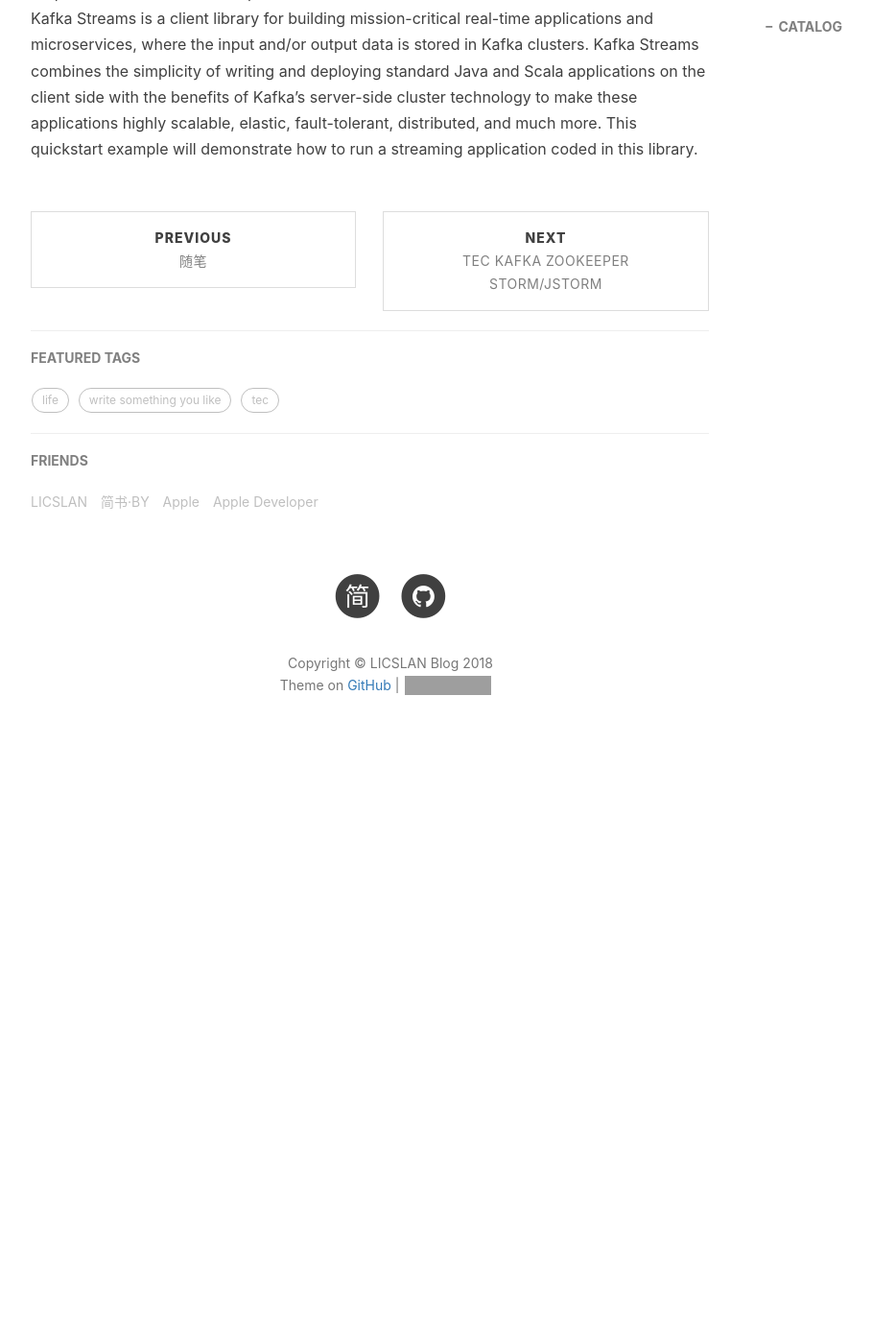
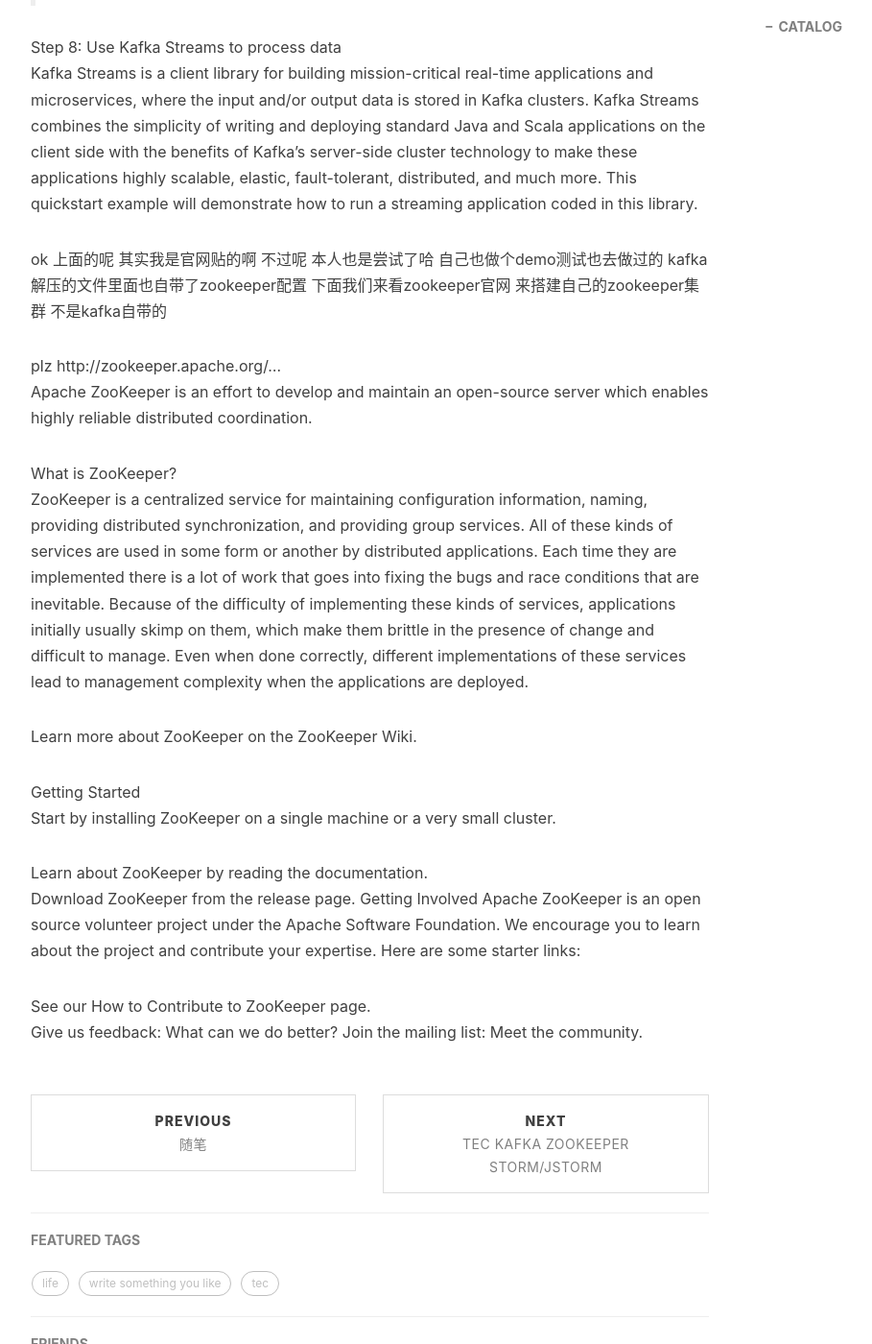
Before and after one commit to licslan/licslan.github.io, a Jekyll site: the page built from _posts/2018-12-25-Simply build a kafka_zookeeper cluster.md, in a window 1280 px wide and 1400 px high, scrolled down 6425 px. Shown: the whole window at 96% size, without its empty margins (233-1142 px from the left). Built offline with Jekyll 4.4.1, drawn with Linux system fonts in a browser that asks for light colours; nearby versions of some CDN libraries; comment, search, counter and statistics services are not loaded; before the commit the page ends 7243 px from its top, so only the background shows below that; some of the changed text lies outside the part shown; grey boxes are pictures that could not be loaded.

Commit message:
Update 2018-12-25-Simply build a kafka_zookeeper cluster.md

```diff
--- a/_posts/2018-12-25-Simply build a kafka_zookeeper cluster.md
+++ b/_posts/2018-12-25-Simply build a kafka_zookeeper cluster.md
@@ -207,4 +209,26 @@ The connectors continue to process data, so we can add data to the file and see
 You should see the line appear in the console consumer output and in the sink file.
 
 Step 8: Use Kafka Streams to process data<br>
-Kafka Streams is a client library for building mission-critical real-time applications and microservices, where the input and/or output data is stored in Kafka clusters. Kafka Streams combines the simplicity of writing and deploying standard Java and Scala applications on the client side with the benefits of Kafka's server-side cluster technology to make these applications highly scalable, elastic, fault-tolerant, distributed, and much more. This quickstart example will demonstrate how to run a streaming application coded in this library.
+Kafka Streams is a client library for building mission-critical real-time applications and microservices, where the input and/or output data is stored in Kafka clusters. Kafka Streams combines the simplicity of writing and deploying standard Java and Scala applications on the client side with the benefits of Kafka's server-side cluster technology to make these applications highly scalable, elastic, fault-tolerant, distributed, and much more. This quickstart example will demonstrate how to run a streaming application coded in this library.<br>
+
+ok 上面的呢  其实我是官网贴的啊  不过呢   本人也是尝试了哈  自己也做个demo测试也去做过的 kafka 解压的文件里面也自带了zookeeper配置 下面我们来看zookeeper官网 来搭建自己的zookeeper集群 不是kafka自带的 <br>
+
+plz http://zookeeper.apache.org/...  <br>
+Apache ZooKeeper is an effort to develop and maintain an open-source server which enables highly reliable distributed coordination.
+
+What is ZooKeeper?<br>
+ZooKeeper is a centralized service for maintaining configuration information, naming, providing distributed synchronization, and providing group services. All of these kinds of services are used in some form or another by distributed applications. Each time they are implemented there is a lot of work that goes into fixing the bugs and race conditions that are inevitable. Because of the difficulty of implementing these kinds of services, applications initially usually skimp on them, which make them brittle in the presence of change and difficult to manage. Even when done correctly, different implementations of these services lead to management complexity when the applications are deployed.
+
+Learn more about ZooKeeper on the ZooKeeper Wiki.
+
+Getting Started<br>
+Start by installing ZooKeeper on a single machine or a very small cluster.
+
+Learn about ZooKeeper by reading the documentation.<br>
+Download ZooKeeper from the release page.
+Getting Involved
+Apache ZooKeeper is an open source volunteer project under the Apache Software Foundation. We encourage you to learn about the project and contribute your expertise. Here are some starter links:
+
+See our How to Contribute to ZooKeeper page.<br>
+Give us feedback: What can we do better?
+Join the mailing list: Meet the community.
```
Also changed, not shown: other parts of _posts/2018-12-25-Simply build a kafka_zookeeper cluster.md (+2 -0 lines).
